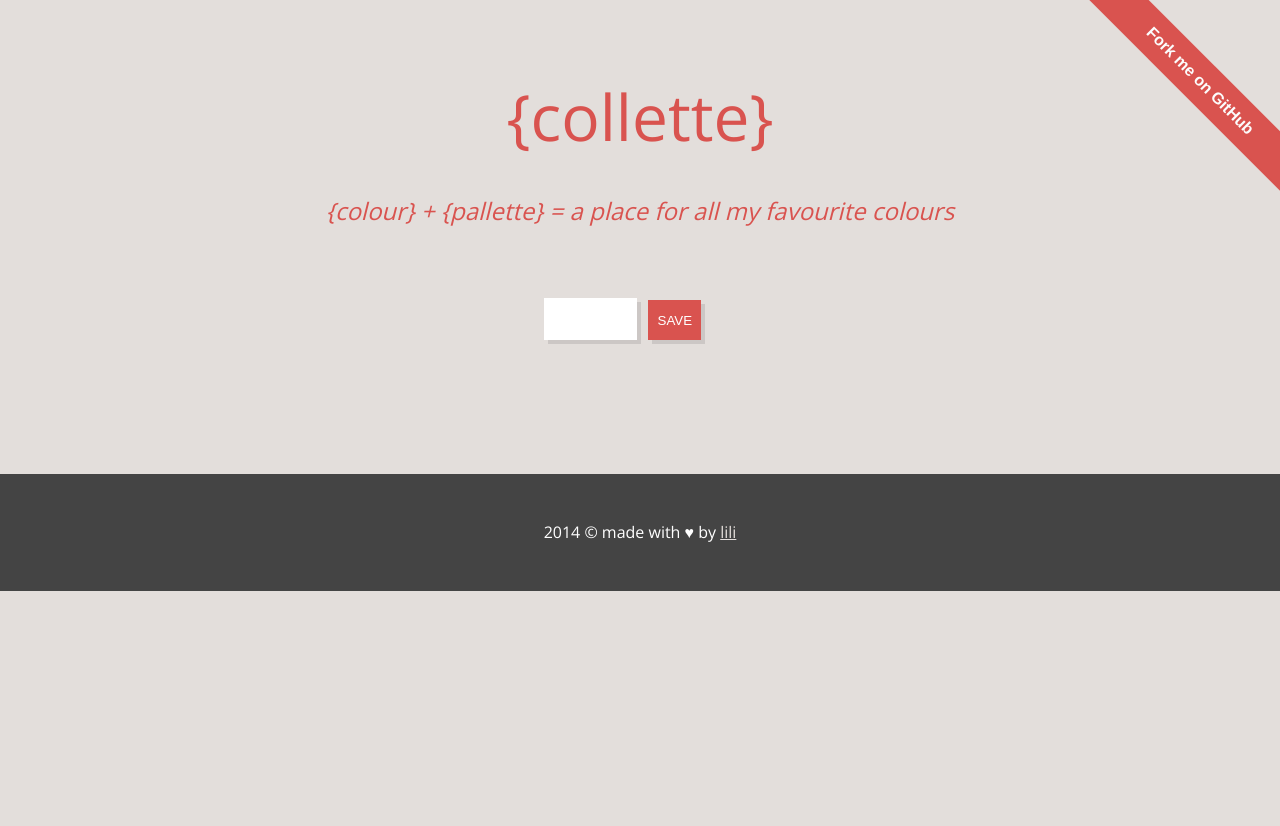
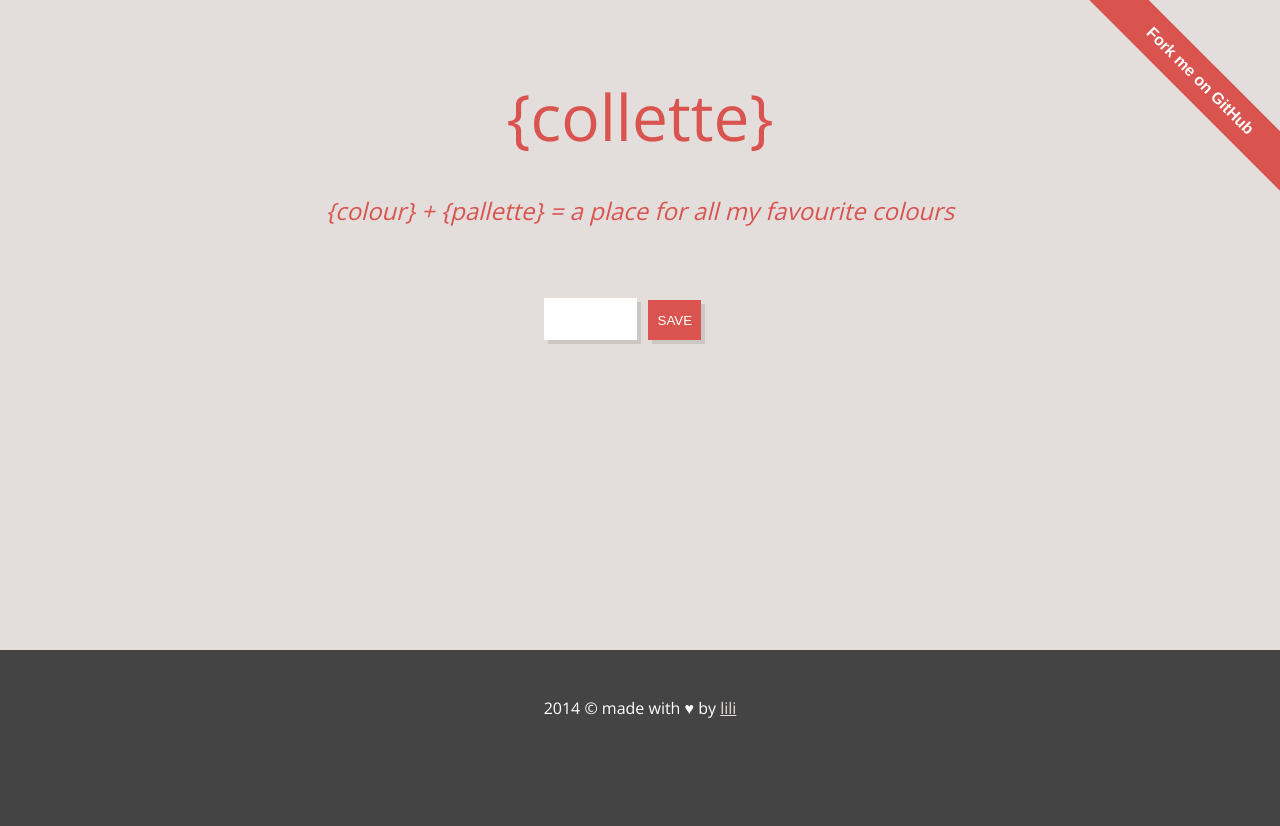
Before and after one commit to lili2311/collette, a Django app: page / in a window 1280 px wide. Before the commit the page ends 591 px from the top, so only its background shows below. Run offline with Django 3.2, Linux system fonts and the light colour scheme; data that the repository does not hold is empty.

Commit message:
pushed footer to bottom on 404 pages

```diff
--- a/collette/assets/css/collette.css
+++ b/collette/assets/css/collette.css
@@ -5,6 +5,7 @@ body {
   font-family:"Open Sans", "Ariel";
   font-weight:100;
   background:#e3dedb;
+  height:100%;
 }
 ul {
   list-style:none;
@@ -105,6 +106,10 @@ footer {
   color:#fff;
   font-family:"Open Sans", "Ariel";
   font-weight:100;
+  position:relative;
+  bottom:0;
+  width:100%;
+  height:5em;
 }
 
 footer a {
@@ -149,4 +154,7 @@ form {
   margin:0 auto;
   padding:0;
   max-width:70em;
+  min-height:100%;
+  position:relative;
+  padding-bottom:11em;
 }
--- a/collette/settings/dev.py
+++ b/collette/settings/dev.py
@@ -1,4 +1,4 @@
 from collette.settings import *
 
-DEBUG = True
-TEMPLATE_DEBUG = True
+DEBUG = False
+TEMPLATE_DEBUG = False
```
